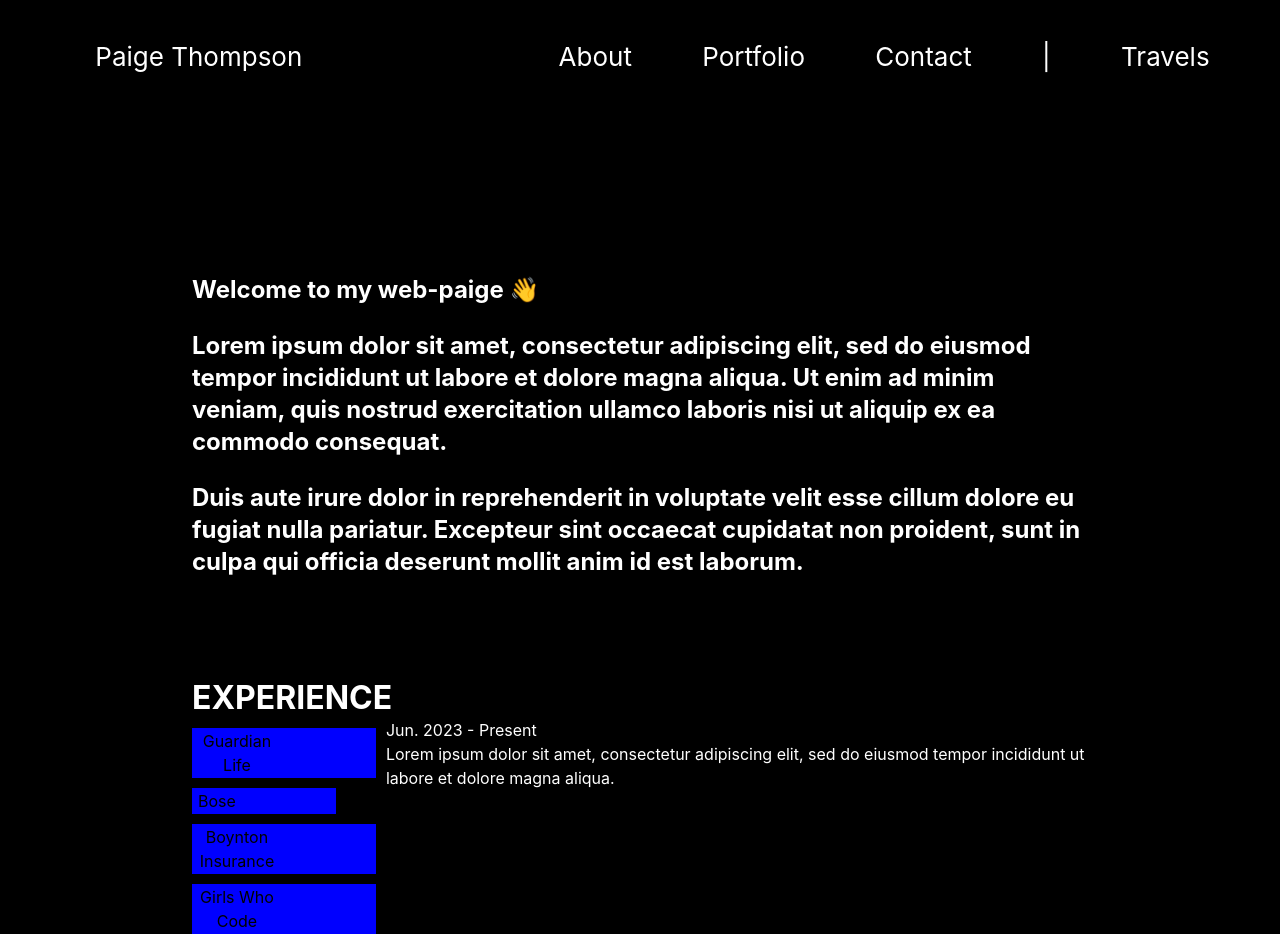
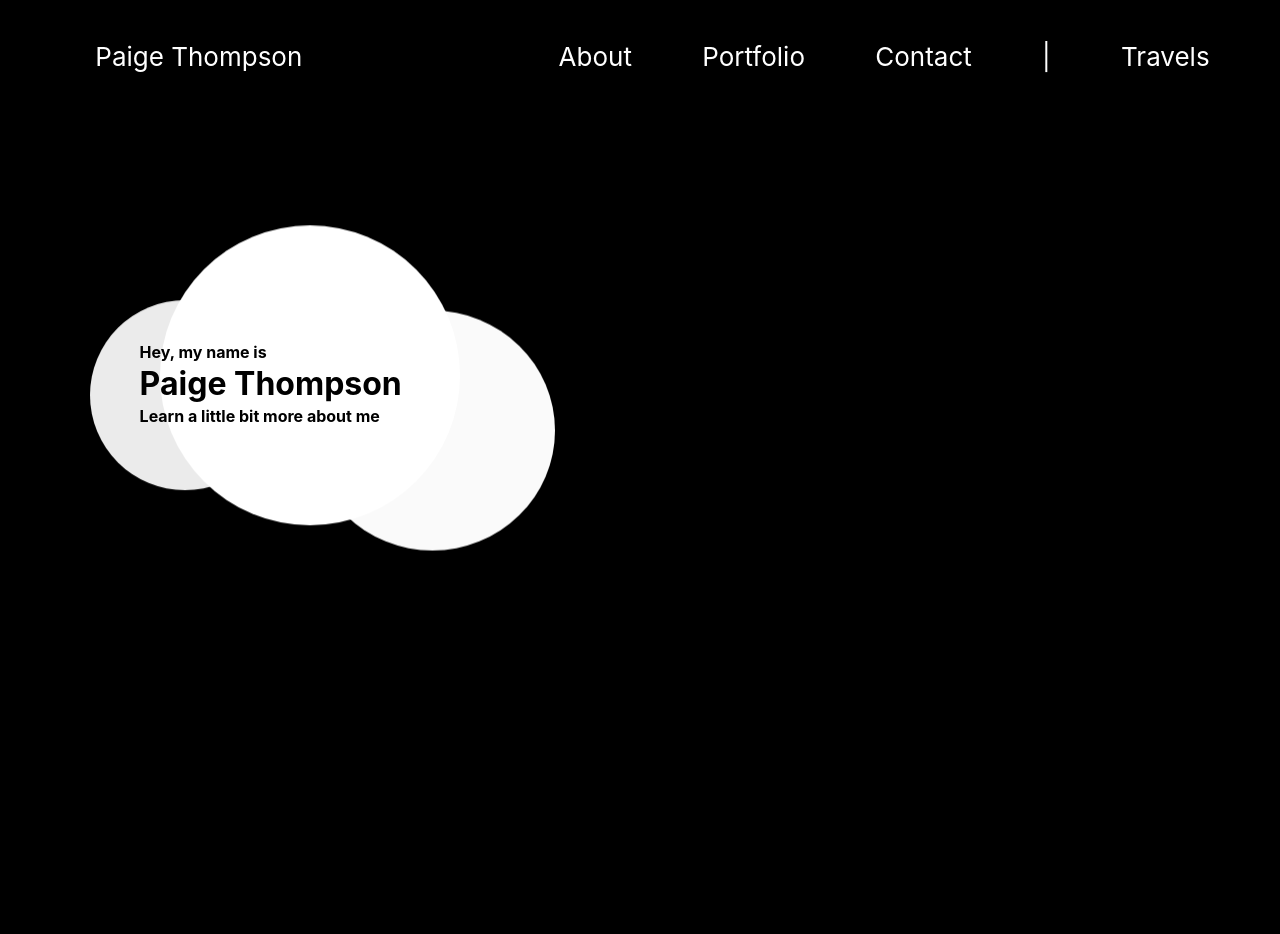
Before and after one commit to paigethompson150/paigethompson150.github.io, a React (Create React App) app: page / in a window 1280 px wide. After the commit the page ends 800 px from the top, so only its background shows below. Built offline with nearby package versions, Linux system fonts and the light colour scheme.

Commit message:
can switch tabs on header

```diff
--- a/src/App.css
+++ b/src/App.css
@@ -3,6 +3,7 @@
   max-height: 100vh;
   background-color: black;
   color: white;
+  --blue: #142434;
 }
 
 /* CSS Reset */
@@ -175,13 +176,31 @@ p, h1, h2, h3, h4, h5, h6 {
 
 .experience-container {
   display: flex;
+  margin-top: 10px;
 }
 
 .Experience-Button button {
-  background-color: blue;
   border: none;
   text-decoration: none;
-  margin-top: 10px;
   margin-right: 10px;
-  padding-right: 100px;
+  margin-bottom: 10px;
+  margin-right: 20px;
+  padding: 20px;
+  padding-right: 250px;
+  max-width: 250px;
+  white-space: nowrap;
+  border-radius: 15px;
+  color: white;
 }
+
+.date {
+  margin-bottom: 10px;
+}
+
+.bg-white {
+  background-color: rgb(0, 58, 83);
+}
+
+.bg-black {
+  background-color: rgb(0,29,41);
+}
--- a/src/App.js
+++ b/src/App.js
@@ -2,12 +2,18 @@ import './App.css';
 import Header from './components/Header';
 import Home from './components/Home';
 import About from './components/About';
+import React, { useState } from 'react';
 
 function App() {
+  const [page, setPage] = useState(0);
+  const pages = [<Home/>, <About/>]
+
   return (
     <div className="App">
-      <Header/>
-      <About />
+      <Header setPage={setPage}/>
+      <div>
+        {pages[page]}
+      </div>
     </div>
   );
 }
--- a/src/components/ExperienceButton.js
+++ b/src/components/ExperienceButton.js
@@ -1,5 +1,6 @@
 export default function ExperienceButton(props) {
+
   return <div className="Experience-Button">
-      <button>{props.title}</button>
+      <button className={props.className} onClick={props.onClick}>{props.title}</button>
   </div>
 }
--- a/src/components/Experiences.js
+++ b/src/components/Experiences.js
@@ -1,19 +1,27 @@
+import React, { useState } from 'react';
 import ExperienceButton from "./ExperienceButton";
 
 export default function Experiences() {
+  let experiences = [
+    {id: 0, company: "Guardian Life", date: "Jun. 2023 - Aug. 2023", role:"Here is my long description right hurr"},
+    {id: 1,company:"Bose", date:"Jan. 2023 - Jun. 2023", role:"Here is my long description right hurr"},
+    {id: 2, company:"Boynton Insurance", date:"Jul. 2022 - Dec. 2022", role:"Here is my long description right hurr"},
+    {id: 3, company:"Girls Who Code", date:"Jun. 2023 - Aug. 2023", role:"Here is my long description right hurr"}
+  ]
+  const [selectedExperienceIndex, setSelectedExperienceIndex] = useState(0);
+
   return <div className="Experiences">
       <h1>EXPERIENCE</h1>
-      <div class="experience-container">
-        <div class="experience-titles">
-          <ExperienceButton title="Guardian Life"/>
-          <ExperienceButton title="Bose"/>
-          <ExperienceButton title="Boynton Insurance"/>
-          <ExperienceButton title="Girls Who Code"/>
+      <div className="experience-container">
+        <div className="experience-titles">
+          <ExperienceButton className={selectedExperienceIndex === 0 ? "bg-white" : "bg-black"} onClick={() => setSelectedExperienceIndex(0)} title={experiences[0].company}/>
+          <ExperienceButton className={selectedExperienceIndex === 1 ? "bg-white" : "bg-black"} onClick={() => setSelectedExperienceIndex(1)} title={experiences[1].company}/>
+          <ExperienceButton className={selectedExperienceIndex === 2 ? "bg-white" : "bg-black"} onClick={() => setSelectedExperienceIndex(2)} title={experiences[2].company}/>
+          <ExperienceButton className={selectedExperienceIndex === 3 ? "bg-white" : "bg-black"} onClick={() => setSelectedExperienceIndex(3)} title={experiences[3].company}/>
         </div>
-        <div class="experience-description">
-          <p>Jun. 2023 - Present</p>
-          <p>Lorem ipsum dolor sit amet, consectetur adipiscing elit,
-           sed do eiusmod tempor incididunt ut labore et dolore magna aliqua. </p>
+        <div className="experience-description">
+          <p className="date">{experiences[selectedExperienceIndex].date}</p>
+          <p>{experiences[selectedExperienceIndex].role}</p>
         </div>
       </div>
   </div>
--- a/src/components/Header.js
+++ b/src/components/Header.js
@@ -1,13 +1,22 @@
+import { useState } from "react"
+import Home from "./Home"
 
-export default function Header() {
+export default function Header(props) {
+  const { setPage } = props
+
+  const [clicked, setClicked] = useState(false)
+  const handleClicked = () => {
+    setClicked(!clicked)
+  }
+
   return <header className="App-header">
       <ul>
-        <li id="title">Paige Thompson</li>
-        <li>About</li>
-        <li>Portfolio</li>
-        <li>Contact</li>
+        <li id="title" onClick={() => {setPage(0)}}>Paige Thompson</li>
+        <li onClick={() => {setPage(1)}}>About</li>
+        <li onClick={() => {setPage(2)}}>Portfolio</li>
+        <li onClick={() => {setPage(3)}}>Contact</li>
         <li>|</li>
-        <li>Travels</li>
+        <li onClick={() => {setPage(4)}}>Travels</li>
       </ul>
   </header>
 }
```
